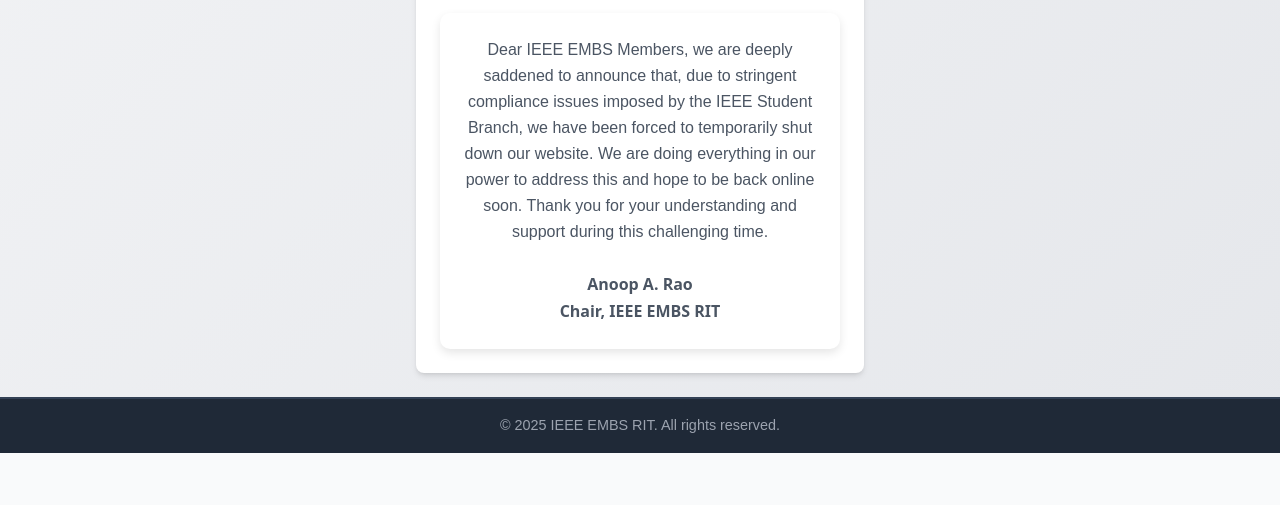
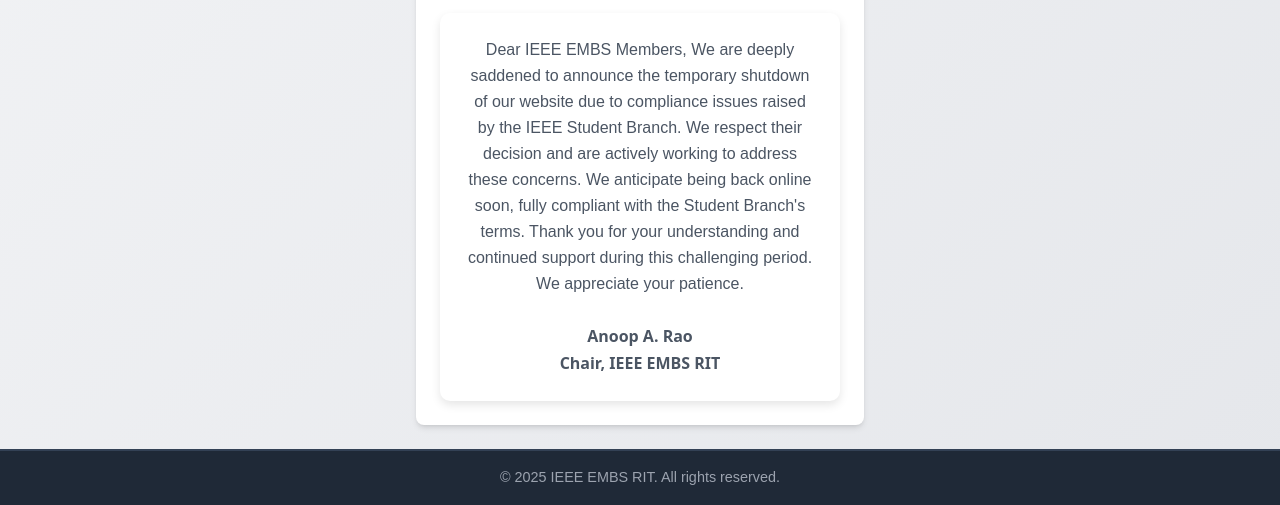
Before and after one commit to ieee-embs/embs, a plain HTML site: page index.html in a window 1280 px wide. Shown: the part 539-1044 px from the top of the page. Before the commit the page ends 992 px from the top, so only its background shows below. Drawn offline with nearby package versions, Linux system fonts and the light colour scheme.

Commit message:
Update index.html

```diff
--- a/index.html
+++ b/index.html
@@ -171,7 +171,11 @@
         <div class="max-w-md text-center bg-white p-6 rounded-lg shadow-md">
             <h1 class="text-2xl font-semibold text-gray-800 mb-4">IEEE EMBS Notice</h1>
             <p class="text-gray-600 leading-relaxed">
-                Dear IEEE EMBS Members, we are deeply saddened to announce that, due to stringent compliance issues imposed by the IEEE Student Branch, we have been forced to temporarily shut down our website. We are doing everything in our power to address this and hope to be back online soon. Thank you for your understanding and support during this challenging time. <br>
+                Dear IEEE EMBS Members,
+
+We are deeply saddened to announce the temporary shutdown of our website due to compliance issues raised by the IEEE Student Branch. We respect their decision and are actively working to address these concerns. We anticipate being back online soon, fully compliant with the Student Branch's terms.
+
+Thank you for your understanding and continued support during this challenging period. We appreciate your patience. <br>
                 <br> <span style="font-family: system-ui, -apple-system, BlinkMacSystemFont, 'Segoe UI', Roboto, Oxygen, Ubuntu, Cantarell, 'Open Sans', 'Helvetica Neue', sans-serif;font-weight: bold;"> Anoop A. Rao <br>
                 Chair, IEEE EMBS RIT </span>
             </p>
```
